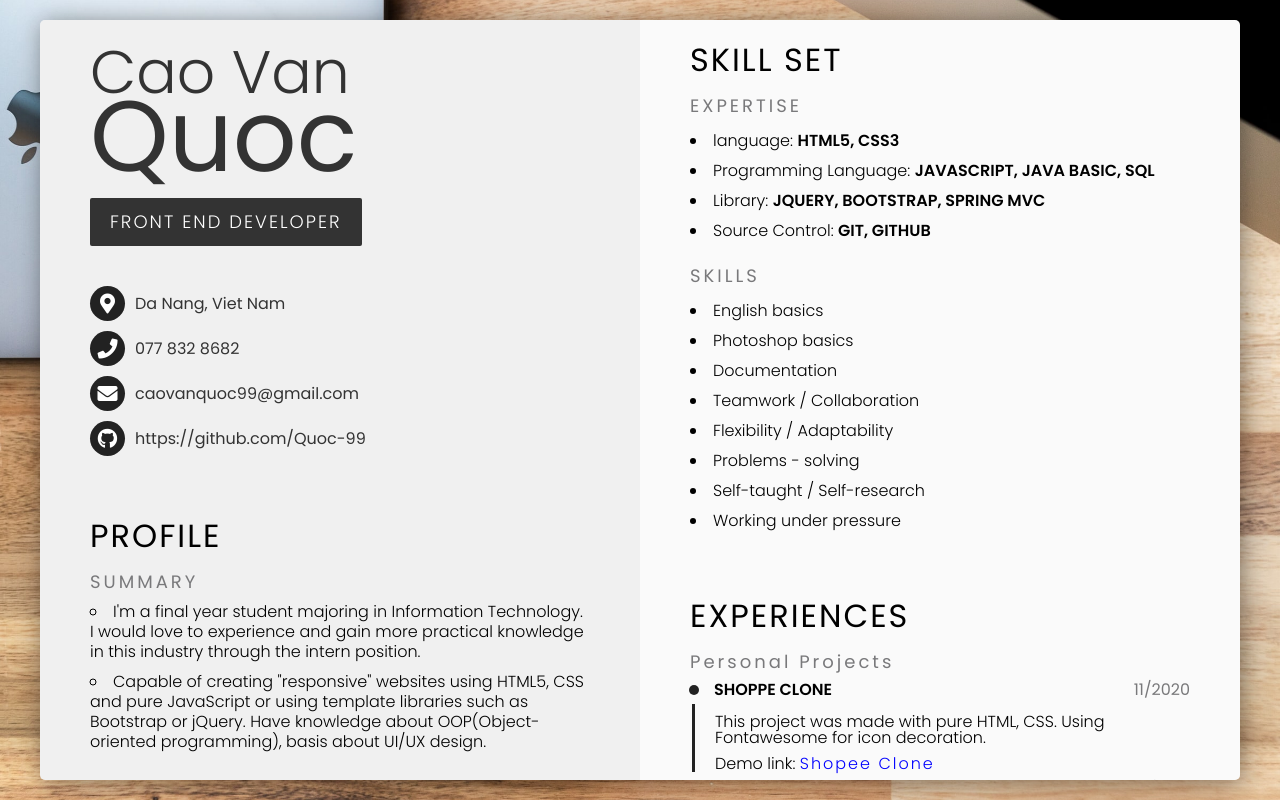
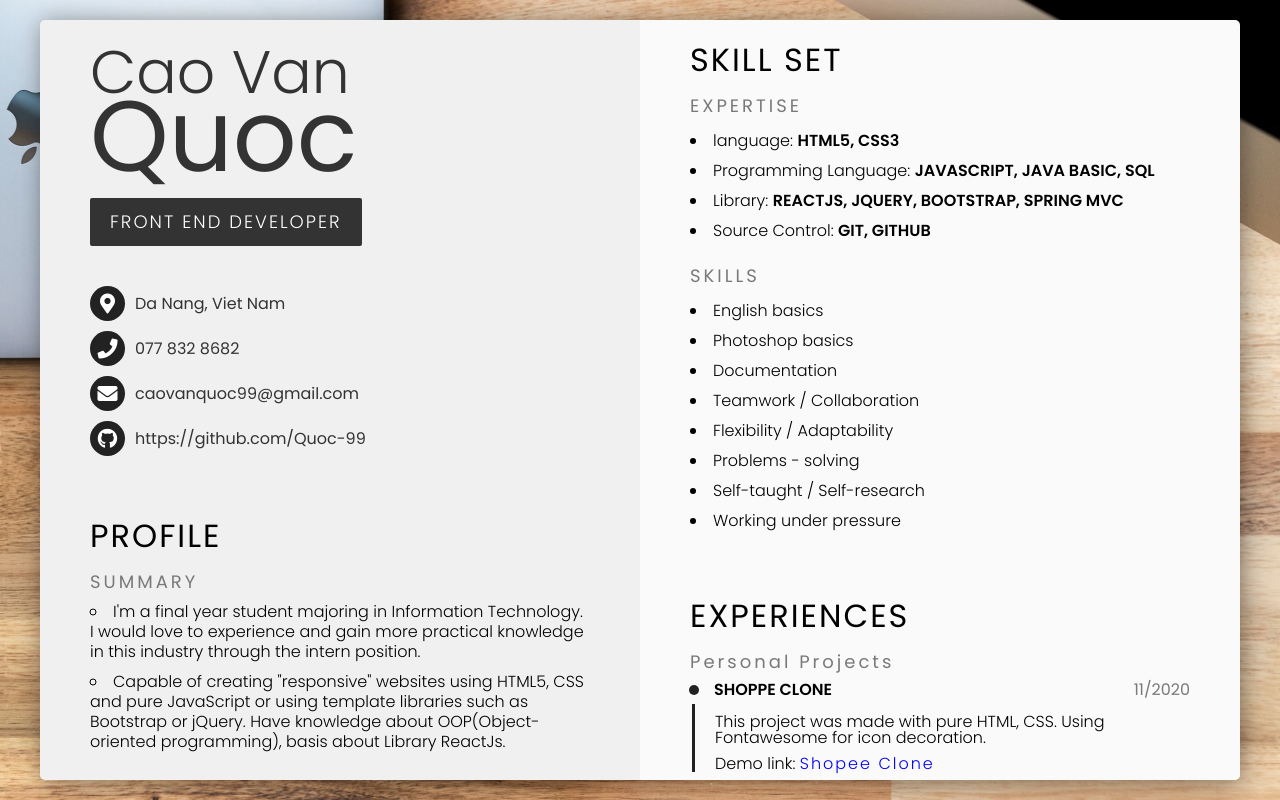
Before and after one commit to Quoc-99/My-Resume, a plain HTML site: page index.html in a window 1280 px wide. Drawn offline with Linux system fonts and the light colour scheme.

Commit message:
two commit

```diff
--- a/index.html
+++ b/index.html
@@ -81,7 +81,7 @@
                         <div class="section__paragraph">
                             <h3 class="section__sub--title">SUMMARY</h3>
                             <p>I'm a final year student majoring in Information Technology. I would love to experience and gain more practical knowledge in this industry through the intern position.</p>
-                            <p>Capable of creating "responsive" websites using HTML5, CSS and pure JavaScript or using template libraries such as Bootstrap or jQuery. Have knowledge about OOP(Object-oriented programming), basis about UI/UX design.</p>
+                            <p>Capable of creating "responsive" websites using HTML5, CSS and pure JavaScript or using template libraries such as Bootstrap or jQuery. Have knowledge about OOP(Object-oriented programming), basis about Library ReactJs.</p>
                         </div>
 
                         <!-- Career Objectives -->
@@ -128,7 +128,7 @@
                                     </li>
                                     <li>
                                         <span class="section__list--name">Library:</span>
-                                        <span class="section__list--details">Jquery, Bootstrap, Spring MVC</span>
+                                        <span class="section__list--details">ReactJs, Jquery, Bootstrap, Spring MVC</span>
                                     </li>
                                     <li>
                                         <span class="section__list--name">Source Control:</span>
```
